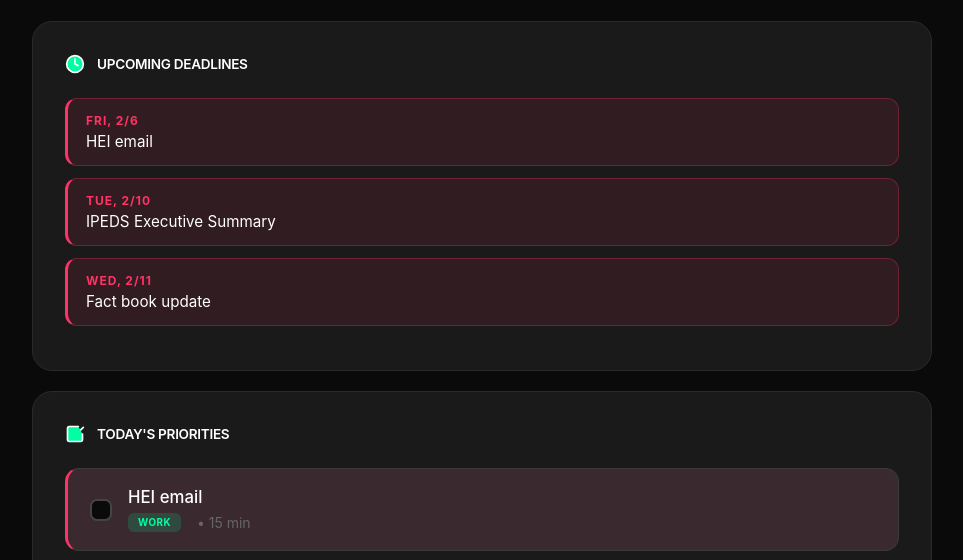
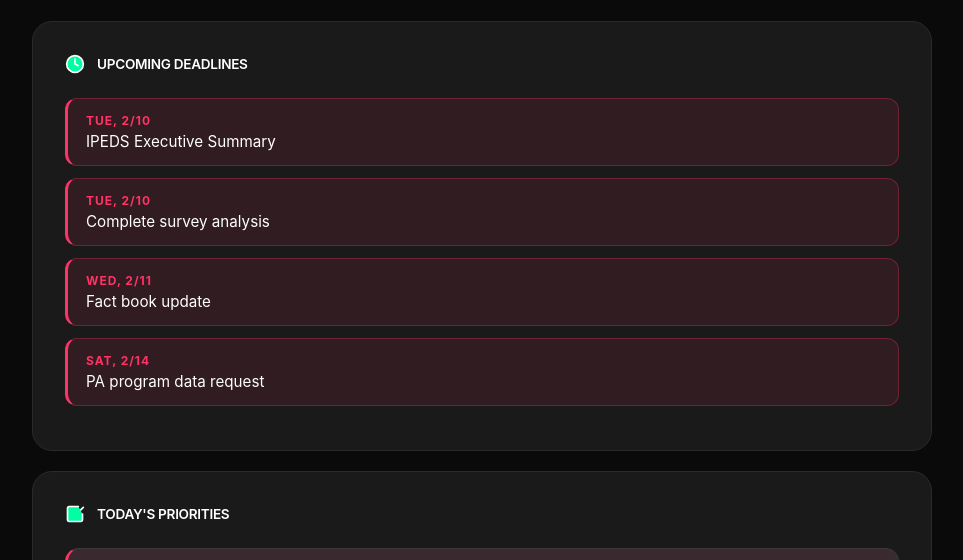
Before and after one commit to BiffLoman/daily-brief, a plain HTML site: page index.html in a window 1280 px wide. Shown: the part 172-732 px from the top of the page, without its empty margins (158-1121 px from the left). Drawn offline with Linux system fonts and the light colour scheme.

Commit message:
Update daily brief - 2026-02-07 17:16

```diff
--- a/index.html
+++ b/index.html
@@ -590,7 +590,7 @@
     },
     {
       "day": "Tue, 2/10",
-      "tasks": "IPEDS Executive Summary"
+      "tasks": "IPEDS Executive Summary, Complete survey analysis"
     },
     {
       "day": "Wed, 2/11",
@@ -607,19 +607,24 @@
   ],
   "deadlines": [
     {
-      "date": "Fri, 2/6",
-      "title": "HEI email",
-      "daysUntil": 0
+      "date": "Tue, 2/10",
+      "title": "IPEDS Executive Summary",
+      "daysUntil": 3
     },
     {
       "date": "Tue, 2/10",
-      "title": "IPEDS Executive Summary",
-      "daysUntil": 4
+      "title": "Complete survey analysis",
+      "daysUntil": 3
     },
     {
       "date": "Wed, 2/11",
       "title": "Fact book update",
-      "daysUntil": 5
+      "daysUntil": 4
+    },
+    {
+      "date": "Sat, 2/14",
+      "title": "PA program data request",
+      "daysUntil": 7
     }
   ]
 };
@@ -769,4 +774,3 @@
     </script>
 </body>
 </html>
-<!-- Test update Sat Feb  7 16:20:06 EST 2026 -->
```
